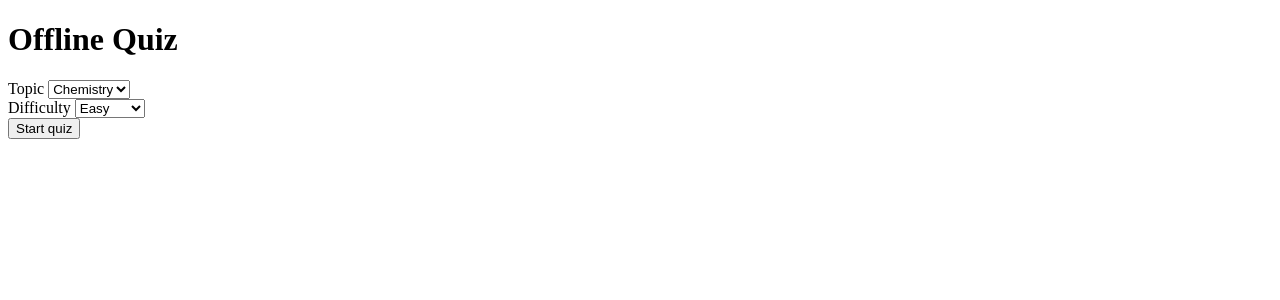
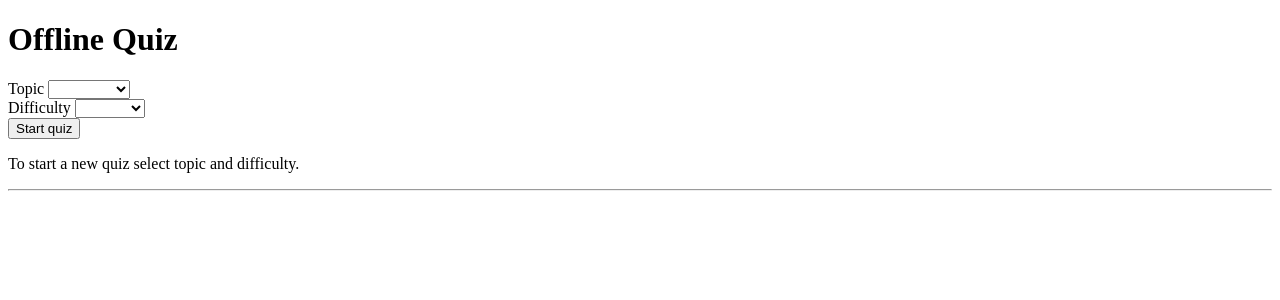
Before and after one commit to amitrajpurkar/q_and_a_practise2, a FastAPI app: page / in a window 1280 px wide. Shown: the top 300 px of the page. Run offline with FastAPI, Linux system fonts and the light colour scheme.

Commit message:
:pencil2: a few tweaks to user interface

```diff
--- a/src/api/routes.py
+++ b/src/api/routes.py
@@ -37,6 +37,12 @@ async def home(request: Request) -> HTMLResponse:
         "question": None,
         "last_result": None,
         "summary": None,
+        "selected_topic": None,
+        "selected_difficulty": None,
+        "current_topic": None,
+        "current_difficulty": None,
+        "current_index": None,
+        "total_questions": None,
     }
     return templates.TemplateResponse("quiz.html", context)
 
@@ -63,6 +69,12 @@ async def start_quiz(
             "question": None,
             "last_result": None,
             "summary": None,
+            "selected_topic": None,
+            "selected_difficulty": None,
+            "current_topic": None,
+            "current_difficulty": None,
+            "current_index": None,
+            "total_questions": None,
         }
         return templates.TemplateResponse("quiz.html", context, status_code=400)
 
@@ -77,6 +89,12 @@ async def start_quiz(
         "question": question,
         "last_result": None,
         "summary": None,
+        "selected_topic": None,
+        "selected_difficulty": None,
+        "current_topic": session.selected_topic,
+        "current_difficulty": session.selected_difficulty,
+        "current_index": 1,
+        "total_questions": len(session.questions),
     }
     return templates.TemplateResponse("quiz.html", context)
 
@@ -91,6 +109,7 @@ async def submit_answer(
     """Submit an answer and return the next question (or finished state)."""
 
     try:
+        session = quiz_service.get_session(session_id)
         correct, next_question, finished = quiz_service.record_answer(
             session_id,
             question_id,
@@ -104,6 +123,13 @@ async def submit_answer(
     if finished:
         summary = quiz_service.compute_quiz_summary(session_id)
 
+    if finished:
+        current_index = session.total_questions
+    else:
+        current_index = len(session.attempts) + 1
+
+    total_questions = len(session.questions)
+
     context = {
         "request": request,
         "topics": quiz_service.get_available_topics(),
@@ -113,6 +139,12 @@ async def submit_answer(
         "question": next_question,
         "last_result": last_result,
         "summary": summary,
+        "selected_topic": None,
+        "selected_difficulty": None,
+        "current_topic": session.selected_topic,
+        "current_difficulty": session.selected_difficulty,
+        "current_index": current_index,
+        "total_questions": total_questions,
     }
     return templates.TemplateResponse("quiz.html", context)
 
--- a/src/services/quiz_service.py
+++ b/src/services/quiz_service.py
@@ -130,7 +130,7 @@ def load_question_bank() -> List[MCQQuestion]:
 
 _QUESTIONS_CACHE: List[MCQQuestion] | None = None
 _SESSIONS: dict[str, QuizSession] = {}
-QUIZ_LENGTH = 5
+QUIZ_LENGTH = 10
 
 
 def get_question_bank() -> List[MCQQuestion]:
--- a/src/web/templates/quiz.html
+++ b/src/web/templates/quiz.html
@@ -20,8 +20,9 @@
       class="border rounded px-2 py-1 min-w-[8rem]"
       required
     >
+      <option value="" disabled {% if not selected_topic %}selected{% endif %}></option>
       {% for t in topics %}
-        <option value="{{ t }}">{{ t }}</option>
+        <option value="{{ t }}" {% if selected_topic == t %}selected{% endif %}>{{ t }}</option>
       {% endfor %}
     </select>
   </div>
@@ -34,8 +35,9 @@
       class="border rounded px-2 py-1 min-w-[8rem]"
       required
     >
+      <option value="" disabled {% if not selected_difficulty %}selected{% endif %}></option>
       {% for d in difficulties %}
-        <option value="{{ d }}">{{ d|capitalize }}</option>
+        <option value="{{ d }}" {% if selected_difficulty == d %}selected{% endif %}>{{ d|capitalize }}</option>
       {% endfor %}
     </select>
   </div>
@@ -47,6 +49,24 @@
     Start quiz
   </button>
 </form>
+
+<p class="text-sm text-gray-700 mb-2">
+  To start a new quiz select topic and difficulty.
+</p>
+
+<hr class="my-4 border-gray-300" />
+
+{% if current_topic and current_difficulty %}
+  <p class="text-sm mb-4">
+    Quiz in progress for
+    <span class="font-semibold">{{ current_topic }}</span>
+    –
+    <span class="font-semibold">{{ current_difficulty|capitalize }}</span>
+    {% if current_index and total_questions %}
+      (Question {{ current_index }} of {{ total_questions }})
+    {% endif %}
+  </p>
+{% endif %}
 
 <div id="quiz-region" class="space-y-4">
   {% if last_result %}
```
